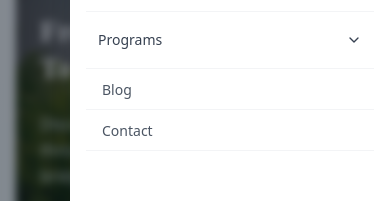
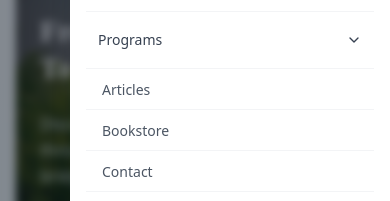
Before and after one commit to eldoJr/mind-and-wholeness, a React (Vite) app: page / in a window 390 px wide. Both pictures are taken after a click on the button 354 px from the left and 32 px from the top of the page. Shown: the part 158-359 px from the top of the page. Built offline with nearby package versions, Linux system fonts and the light colour scheme.

Commit message:
add: articles-3

```diff
--- a/src/components/layout/navbar.tsx
+++ b/src/components/layout/navbar.tsx
@@ -474,11 +474,12 @@ export default function Navbar() {
                   </div>
                 )}
               </div>
-
               <div className="border-b border-gray-100 pb-2">
-                <NavLink to="/blog">Blog</NavLink>
+                <NavLink to="/articles/articles">Articles</NavLink>
               </div>
-
+              <div className="border-b border-gray-100 pb-2">
+                <NavLink to="/bookstore/bookstore">Bookstore</NavLink>
+              </div>
               <div className="border-b border-gray-100 pb-2">
                 <NavLink to="/contact">Contact</NavLink>
               </div>
```
